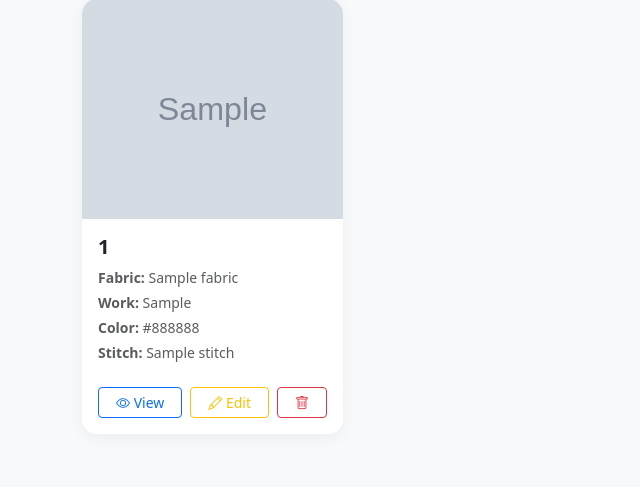
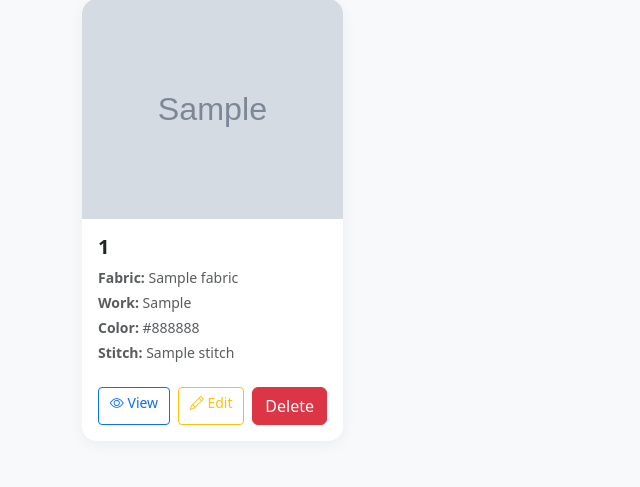
Before and after one commit to jaynavadiya0-lang/DesignFinder, a Flask app: template templates/gallery.html in a window 1280 px wide. Shown: the part 143-630 px from the top of the page, without its empty margins (0-640 px from the left). Run offline with Flask 3, Linux system fonts and the light colour scheme; the template is opened without the code that fills it: most values are stand-ins (such as "Sample title", 1, 10 or a date in 2020); grey boxes marked "Sample" are stand-in pictures.

Commit message:
Update gallery.html

```diff
--- a/templates/gallery.html
+++ b/templates/gallery.html
@@ -47,7 +47,7 @@
                     <div class="card-footer bg-white border-0 d-flex gap-2 pb-3">
                         <a href="/design/{{ design.filename }}" class="btn btn-outline-primary btn-sm flex-fill"><i class="bi bi-eye"></i> View</a>
                         <a href="/edit/{{ design.filename }}" class="btn btn-outline-warning btn-sm flex-fill"><i class="bi bi-pencil"></i> Edit</a>
-                        <a href="/delete/{{ design.filename }}" class="btn btn-outline-danger btn-sm flex-fill" onclick="return confirm('Delete design permanently?')"><i class="bi bi-trash"></i></a>
+                        <a href="/delete/{{ design.design_id }}" class="btn btn-danger" onclick="return confirm('Delete design permanently?');">Delete</a>
                     </div>
                 </div>
             </div>
```
